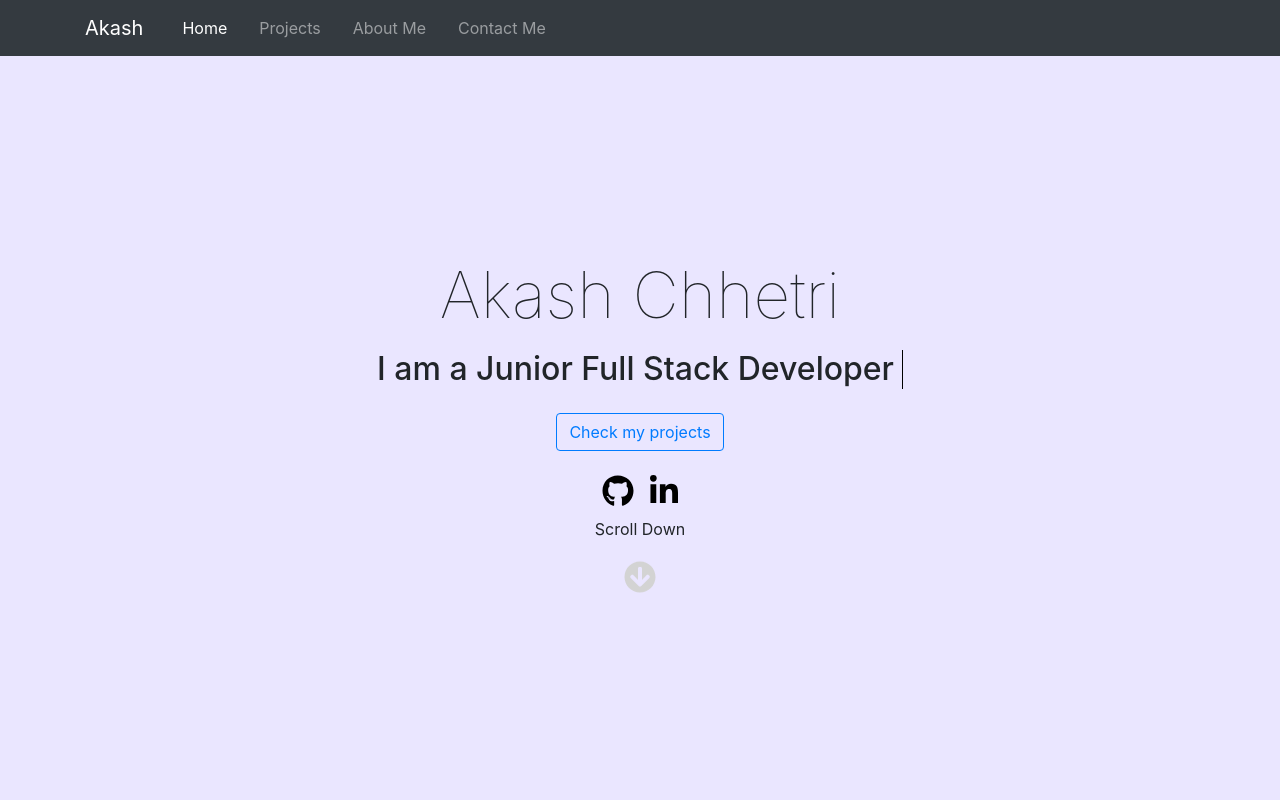
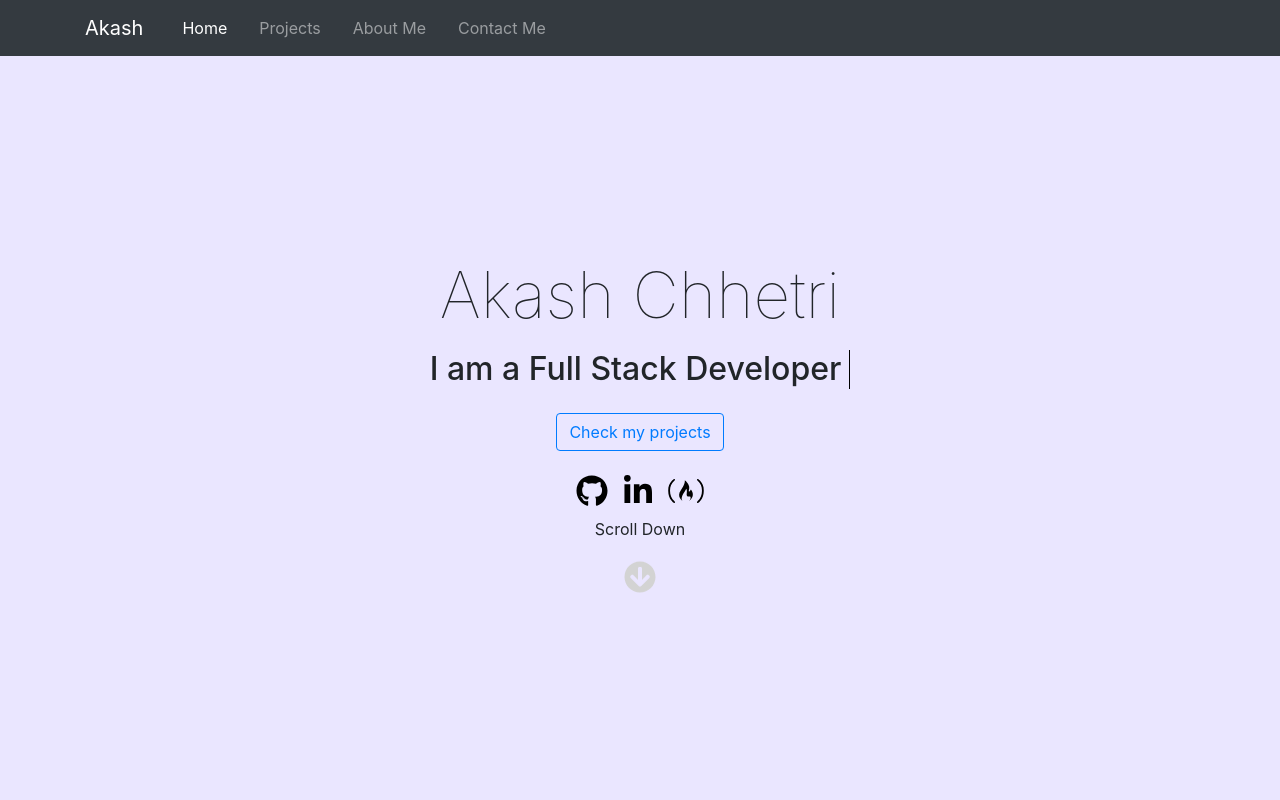
Before and after one commit to achhetr/portfolio, a React (Create React App) app: page / in a window 1280 px wide. Shown: the top 800 px of the page. Built offline with nearby package versions, Linux system fonts and the light colour scheme.

Commit message:
freecodecamp fa added

```diff
--- a/src/components/Footer/Footer.js
+++ b/src/components/Footer/Footer.js
@@ -34,6 +34,17 @@ const Footer = () => (
 							size="2x"
 						/>
 					</a>
+					<a
+						href="https://www.freecodecamp.org/akashchhetri"
+						target="_blank"
+						rel="noopener noreferrer"
+					>
+						<FontAwesomeIcon
+							icon={['fab', 'free-code-camp']}
+							className={`${footerStyle.FaItem} ${footerStyle.FaItemFCC}`}
+							size="2x"
+						/>
+					</a>
 				</Col>
 			</Row>
 		</Container>
--- a/src/components/Footer/footer.module.css
+++ b/src/components/Footer/footer.module.css
@@ -1,7 +1,7 @@
 .Footer {
 	margin-top: auto;
 	width: 100%;
-	height: 3rem;
+	min-height: 3rem;
 	background-color: #343a40;
 	color: white;
 	display: flex;
@@ -38,6 +38,9 @@
 .FaItemLkd:hover {
 	color: #0e76a8;
 }
+.FaItemFCC:hover {
+	color: #99c9ff;
+}
 
 @media (max-width: 30rem) {
 	.Footer {
--- a/src/components/HomePage/Home/Home.js
+++ b/src/components/HomePage/Home/Home.js
@@ -8,9 +8,7 @@ import homeStyle from './home.module.css';
 const Home = () => (
 	<div className={homeStyle.Home}>
 		<h2 className={homeStyle.Title}>Akash Chhetri</h2>
-		<h4 className={homeStyle.Profile}>
-			I am a Junior Full Stack Developer
-		</h4>
+		<h4 className={homeStyle.Profile}>I am a Full Stack Developer</h4>
 		<Link to="/projects" className={homeStyle.ProjectBtn}>
 			<Button variant="outline-primary">Check my projects</Button>{' '}
 		</Link>
@@ -37,6 +35,17 @@ const Home = () => (
 					size="2x"
 				/>
 			</a>
+			<a
+				href="https://www.freecodecamp.org/akashchhetri"
+				target="_blank"
+				rel="noopener noreferrer"
+			>
+				<FontAwesomeIcon
+					icon={['fab', 'free-code-camp']}
+					className={`${homeStyle.FaItem} ${homeStyle.FaItemFCC}`}
+					size="2x"
+				/>
+			</a>
 		</div>
 		<p>Scroll Down</p>
 		<div className={homeStyle.MoveScroll}>
--- a/src/components/HomePage/Home/home.module.css
+++ b/src/components/HomePage/Home/home.module.css
@@ -56,6 +56,10 @@
 	color: #0e76a8;
 }
 
+.FaItemFCC:hover {
+	color: #99c9ff;
+}
+
 .MoveScroll {
 	animation: moveUpDown 2s ease-in-out infinite;
 	animation-direction: alternate;
```
